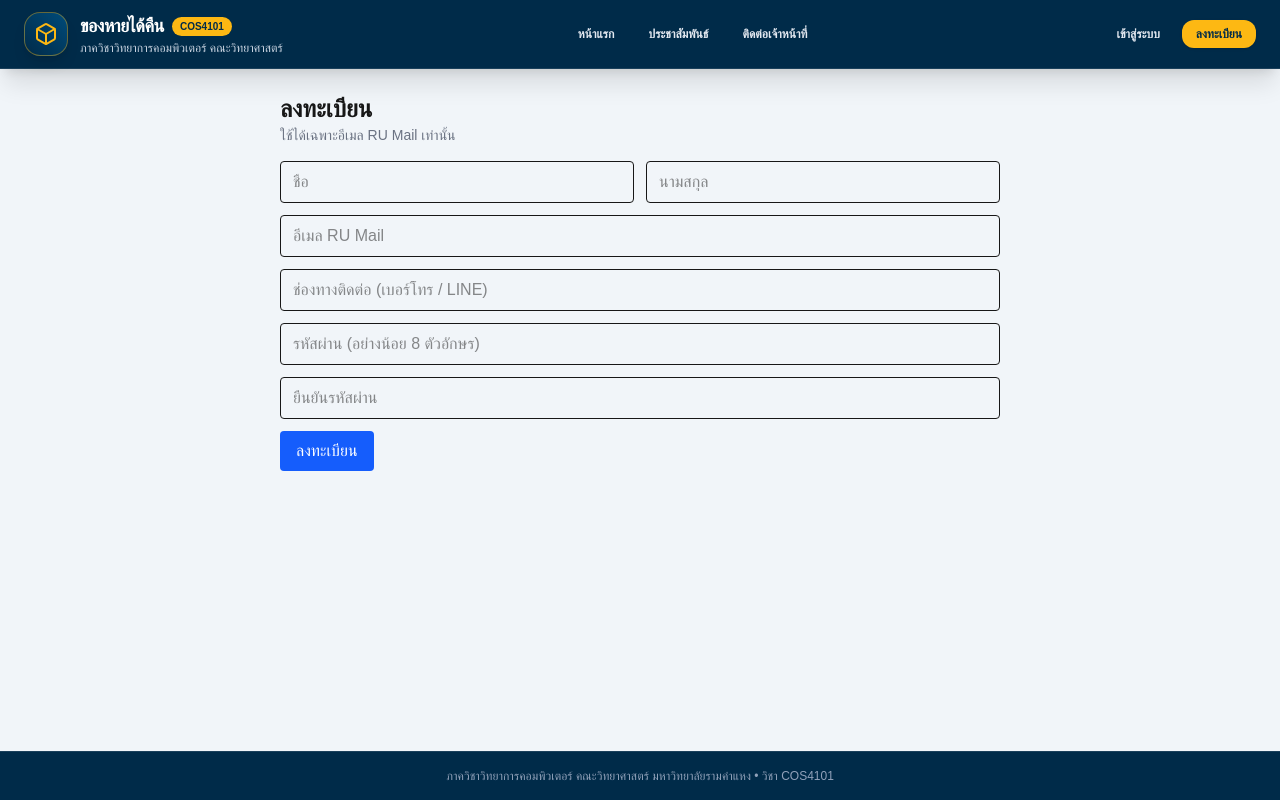
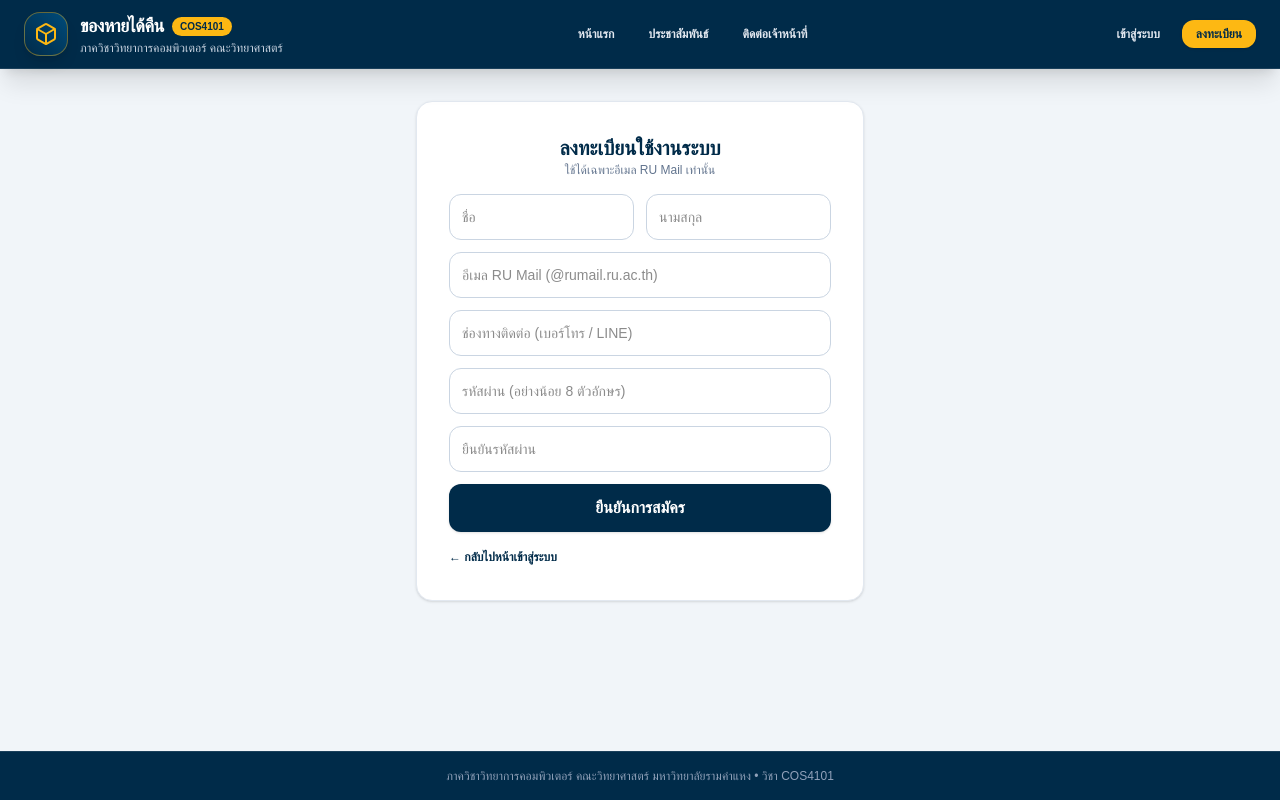
Before and after one commit to Arismonx/Lost-Item, a Next.js app in the folder frontend/: page /register in a window 1280 px wide. Built offline with nearby package versions, Linux system fonts and the light colour scheme; no server answers.

Commit message:
feat: enhance login and registration UI with improved layout and error handling

```diff
--- a/frontend/src/app/login/page.js
+++ b/frontend/src/app/login/page.js
@@ -1,5 +1,6 @@
 'use client';
 import { useState } from 'react';
+import Link from 'next/link';
 import { useRouter } from 'next/navigation';
 import { postJson } from '../../lib/api';
 
@@ -22,13 +23,24 @@ export default function LoginPage() {
   }
 
   return (
-    <main className="mx-auto max-w-3xl p-6">
-      <h1 className="text-2xl font-bold">เข้าสู่ระบบ</h1>
-      <form onSubmit={handleSubmit} className="mt-4 space-y-3">
-        <input name="email" type="email" required placeholder="อีเมล RU Mail" className="w-full rounded border px-3 py-2" />
-        <input name="password" type="password" required placeholder="รหัสผ่าน" className="w-full rounded border px-3 py-2" />
-        {error && <p className="text-sm text-red-600">{error}</p>}
-        <button type="submit" className="rounded bg-blue-600 px-4 py-2 text-white hover:bg-blue-700">เข้าสู่ระบบ</button>
+    <main className="mx-auto mt-8 max-w-md rounded-2xl border border-slate-200 bg-white p-8 shadow-sm">
+      <h1 className="mb-4 text-center text-xl font-bold text-brand">เข้าสู่ระบบ</h1>
+      <form onSubmit={handleSubmit} className="space-y-4">
+        <div>
+          <label className="mb-1 block text-xs font-bold text-slate-700">อีเมล RU Mail</label>
+          <input name="email" type="email" required placeholder="student@rumail.ru.ac.th" className="w-full rounded-xl border border-slate-300 p-3 text-sm outline-none focus:ring-2 focus:ring-accent" />
+        </div>
+        <div>
+          <label className="mb-1 block text-xs font-bold text-slate-700">รหัสผ่าน</label>
+          <input name="password" type="password" required placeholder="รหัสผ่าน" className="w-full rounded-xl border border-slate-300 p-3 text-sm outline-none focus:ring-2 focus:ring-accent" />
+        </div>
+        {error && <p className="rounded-xl border border-rose-200 bg-rose-50 p-3 text-xs font-semibold text-rose-700">{error}</p>}
+        <button type="submit" className="w-full cursor-pointer rounded-xl bg-brand py-3 font-bold text-white shadow transition hover:bg-[#001c30]">เข้าสู่ระบบ</button>
+        <div className="pt-1 text-xs">
+          <Link href="/register" className="font-semibold text-brand hover:underline">
+            สมัครสมาชิกใหม่
+          </Link>
+        </div>
       </form>
     </main>
   );
--- a/frontend/src/app/register/page.js
+++ b/frontend/src/app/register/page.js
@@ -1,5 +1,6 @@
 'use client';
 import { useState } from 'react';
+import Link from 'next/link';
 import { useRouter } from 'next/navigation';
 import { postJson } from '../../lib/api';
 
@@ -26,20 +27,23 @@ export default function RegisterPage() {
   }
 
   return (
-    <main className="mx-auto max-w-3xl p-6">
-      <h1 className="text-2xl font-bold">ลงทะเบียน</h1>
-      <p className="text-sm text-gray-500">ใช้ได้เฉพาะอีเมล RU Mail เท่านั้น</p>
-      <form onSubmit={handleSubmit} className="mt-4 space-y-3">
+    <main className="mx-auto mt-8 max-w-md rounded-2xl border border-slate-200 bg-white p-8 shadow-sm">
+      <h1 className="text-center text-xl font-bold text-brand">ลงทะเบียนใช้งานระบบ</h1>
+      <p className="mb-4 text-center text-xs text-slate-500">ใช้ได้เฉพาะอีเมล RU Mail เท่านั้น</p>
+      <form onSubmit={handleSubmit} className="space-y-3">
         <div className="flex gap-3">
-          <input name="firstName" required placeholder="ชื่อ" className="w-full rounded border px-3 py-2" />
-          <input name="lastName" required placeholder="นามสกุล" className="w-full rounded border px-3 py-2" />
+          <input name="firstName" required placeholder="ชื่อ" className="w-full rounded-xl border border-slate-300 p-3 text-sm outline-none focus:ring-2 focus:ring-accent" />
+          <input name="lastName" required placeholder="นามสกุล" className="w-full rounded-xl border border-slate-300 p-3 text-sm outline-none focus:ring-2 focus:ring-accent" />
         </div>
-        <input name="email" type="email" required placeholder="อีเมล RU Mail" className="w-full rounded border px-3 py-2" />
-        <input name="contact" required placeholder="ช่องทางติดต่อ (เบอร์โทร / LINE)" className="w-full rounded border px-3 py-2" />
-        <input name="password" type="password" required minLength={8} placeholder="รหัสผ่าน (อย่างน้อย 8 ตัวอักษร)" className="w-full rounded border px-3 py-2" />
-        <input name="confirmPassword" type="password" required minLength={8} placeholder="ยืนยันรหัสผ่าน" className="w-full rounded border px-3 py-2" />
-        {error && <p className="text-sm text-red-600">{error}</p>}
-        <button type="submit" className="rounded bg-blue-600 px-4 py-2 text-white hover:bg-blue-700">ลงทะเบียน</button>
+        <input name="email" type="email" required placeholder="อีเมล RU Mail (@rumail.ru.ac.th)" className="w-full rounded-xl border border-slate-300 p-3 text-sm outline-none focus:ring-2 focus:ring-accent" />
+        <input name="contact" required placeholder="ช่องทางติดต่อ (เบอร์โทร / LINE)" className="w-full rounded-xl border border-slate-300 p-3 text-sm outline-none focus:ring-2 focus:ring-accent" />
+        <input name="password" type="password" required minLength={8} placeholder="รหัสผ่าน (อย่างน้อย 8 ตัวอักษร)" className="w-full rounded-xl border border-slate-300 p-3 text-sm outline-none focus:ring-2 focus:ring-accent" />
+        <input name="confirmPassword" type="password" required minLength={8} placeholder="ยืนยันรหัสผ่าน" className="w-full rounded-xl border border-slate-300 p-3 text-sm outline-none focus:ring-2 focus:ring-accent" />
+        {error && <p className="rounded-xl border border-rose-200 bg-rose-50 p-3 text-xs font-semibold text-rose-700">{error}</p>}
+        <button type="submit" className="w-full cursor-pointer rounded-xl bg-brand py-3 font-bold text-white shadow transition hover:bg-[#001c30]">ยืนยันการสมัคร</button>
+        <Link href="/login" className="inline-block text-xs font-semibold text-brand hover:underline">
+          ← กลับไปหน้าเข้าสู่ระบบ
+        </Link>
       </form>
     </main>
   );
```
Also changed, not shown: 1 other file (tests, documents, lock files or other folders).
